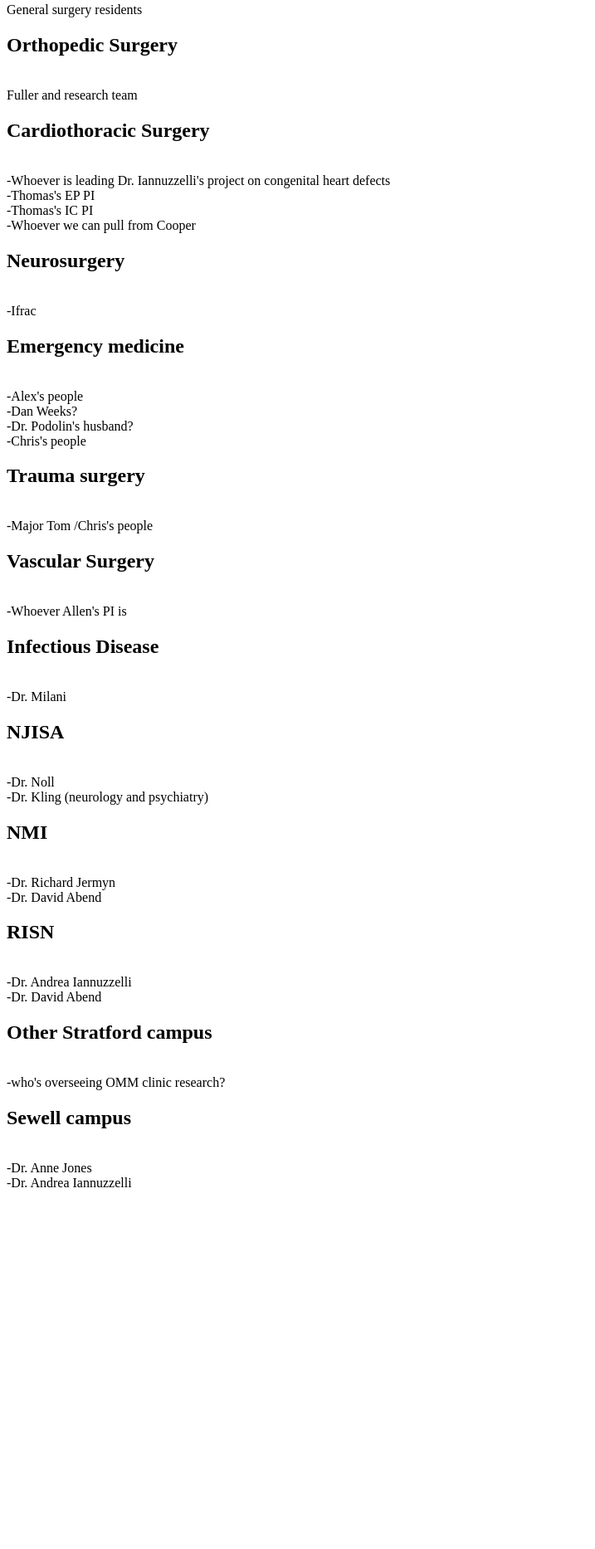
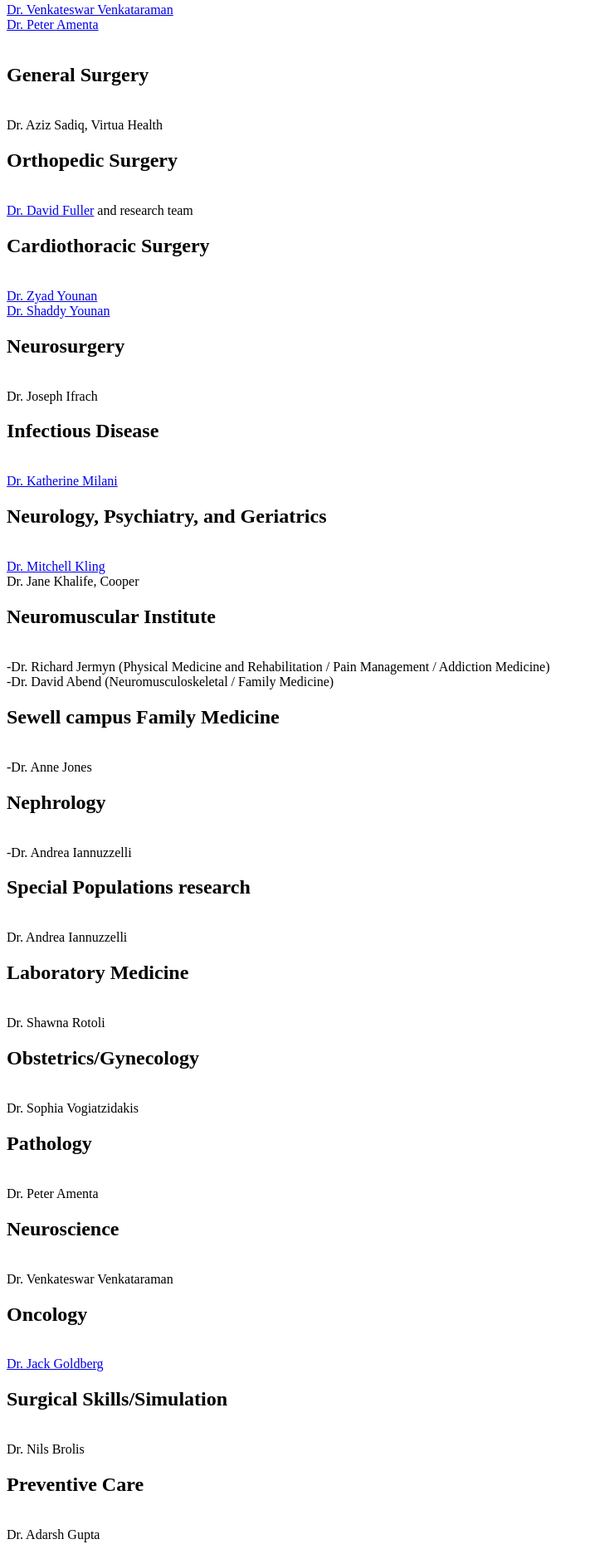
Before and after one commit to Trismegistus3/Student-Research-Overview, a plain HTML site: page PI.html in a window 1280 px wide. Shown: the part 166-2033 px from the top of the page at 83% size, without its empty margins (0-717 px from the left). Before the commit the page ends 1609 px from the top, so only its background shows below. Drawn offline with Linux system fonts and the light colour scheme.

Commit message:
Update PI.html

```diff
--- a/PI.html
+++ b/PI.html
@@ -6,41 +6,45 @@
 </head>
 <body>
   <h1> R-SRJ Primary Investigators</h1> <br>
+  <h2>Faculty Advisors: </h2><br>
+  <a href="https://som.rowan.edu/research/basicscience/cellbiology/facultybios/venkataraman.html">Dr. Venkateswar Venkataraman </a href><br>
+  <a href="https://som.rowan.edu/research/basicscience/cellbiology/facultybios/amenta.html"> Dr. Peter Amenta </a href> <br><br>
   <h2> General Surgery</h2><br>
-  General surgery residents <br>
+  Dr. Aziz Sadiq, Virtua Health <br>
   <h2> Orthopedic Surgery </h2><br>
-    Fuller and research team <br>
+  <a href="https://www.cooperhealth.org/doctors/david-fuller-md"> Dr. David Fuller</a href> and research team <br>
   <h2> Cardiothoracic Surgery </h2><br>
-  -Whoever is leading Dr. Iannuzzelli's project on congenital heart defects <br>
-  -Thomas's EP PI <br>
-  -Thomas's IC PI <br>
-  -Whoever we can pull from Cooper<br>
+<a href="https://doctors.hackensackmeridianhealth.org/provider/Zyad+Younan/1318976">Dr. Zyad Younan </a href> <br>
+<a href="https://doctors.hackensackmeridianhealth.org/provider/Shaddy+K+Younan/1318431">Dr. Shaddy Younan </a href> <br>
   <h2> Neurosurgery </h2><br>
-  -Ifrac<br>
-  <h2> Emergency medicine</h2><br>
-  -Alex's people<br>
-  -Dan Weeks? <br>
-  -Dr. Podolin's husband?<br>
-  -Chris's people <br>
-  <h2> Trauma surgery</h2><br>
-  -Major Tom /Chris's people <br>
-  <h2> Vascular Surgery </h2><br>
-  -Whoever Allen's PI is
+  Dr. Joseph Ifrach<br>
   <h2> Infectious Disease </h2><br>
-  -Dr. Milani <br>
-  <h2> NJISA </h2><br>
-  -Dr. Noll <br>
-  -Dr. Kling (neurology and psychiatry)<br>
-  <h2> NMI </h2><br>
-  -Dr. Richard Jermyn<br>
-  -Dr. David Abend <br>
-  <h2> RISN </h2><br>
-  -Dr. Andrea Iannuzzelli<br>
-  -Dr. David Abend <br>
-  <h2> Other Stratford campus </h2><br>
-  -who's overseeing OMM clinic research?
-  <h2> Sewell campus </h2><br>
+ <a href="https://som.rowan.edu/research/basicscience/molecularbiology/facultybios/milani.html"> Dr. Katherine Milani </a href> <br>
+  <h2> Neurology, Psychiatry, and Geriatrics </h2><br>
+<a href="https://www.med.upenn.edu/apps/faculty/index.php/g332/p8371644">Dr. Mitchell Kling </a href><br>
+  Dr. Jane Khalife, Cooper <br>
+  <h2> Neuromuscular Institute </h2><br>
+  -Dr. Richard Jermyn (Physical Medicine and Rehabilitation / Pain Management / Addiction Medicine)<br>
+  -Dr. David Abend (Neuromusculoskeletal / Family Medicine) <br>
+  <h2> Sewell campus Family Medicine </h2><br>
   -Dr. Anne Jones <br>
+  <h2>Nephrology</h2><br>
   -Dr. Andrea Iannuzzelli <br>
+  <h2>Special Populations research</h2><br>
+  Dr. Andrea Iannuzzelli <br>
+  <h2>Laboratory Medicine</h2><br>
+  Dr. Shawna Rotoli <br>
+  <h2> Obstetrics/Gynecology</h2><br>
+  Dr. Sophia Vogiatzidakis <br>
+  <h2> Pathology </h2><br>
+  Dr. Peter Amenta </br>
+  <h2> Neuroscience </h2><br>
+  Dr. Venkateswar Venkataraman <br>
+  <h2> Oncology </h2><br>
+  <a href="https://www.aamds.org/bio/jack-goldberg-md">Dr. Jack Goldberg </a href><br>
+  <h2> Surgical Skills/Simulation </h2><br>
+  Dr. Nils Brolis <br>
+  <h2> Preventive Care </h2><br>
+  Dr. Adarsh Gupta <br>
 </body>
 </html>
```
